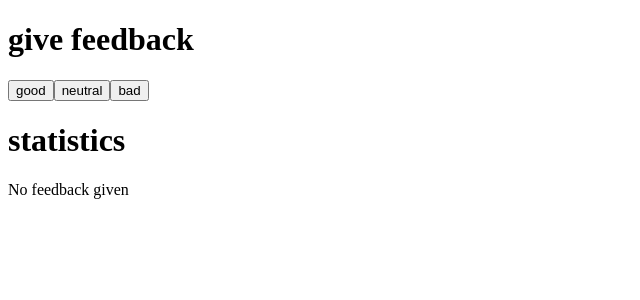
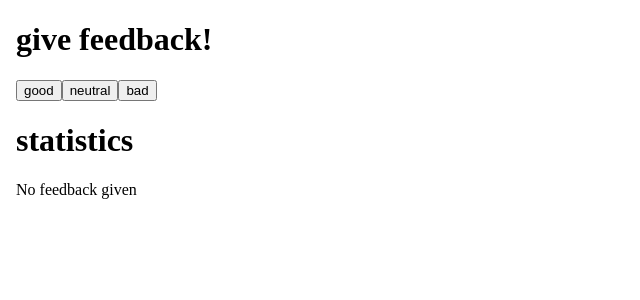
Before and after one commit to diazale16/webdev-helsinki-course, a React (Vite) app in the folder part1/: page / in a window 1280 px wide. Shown: the top 300 px of the page, without its empty margins (0-640 px from the left). Built offline with nearby package versions, Linux system fonts and the light colour scheme.

Commit message:
correction replacing div to body

```diff
--- a/part1/src/App.jsx
+++ b/part1/src/App.jsx
@@ -90,14 +90,14 @@ const App = () => {
   }
 
   return (
-    <div>
-      <Header title={"give feedback"} ></Header>
+    <body>
+      <Header title={"give feedback!"} ></Header>
       <Button text={"good"} handlerClick={handlerGoodFeedback} ></Button>
       <Button text={"neutral"} handlerClick={handlerNeutralFeedback} ></Button>
       <Button text={"bad"} handlerClick={handlerBadFeedback} ></Button>
       <Header title={"statistics"} ></Header>
       <Statistics data={dataCompiled} handlers={handlersCompiled}></Statistics>
-    </div>
+    </body>
   )
 }
 
```
